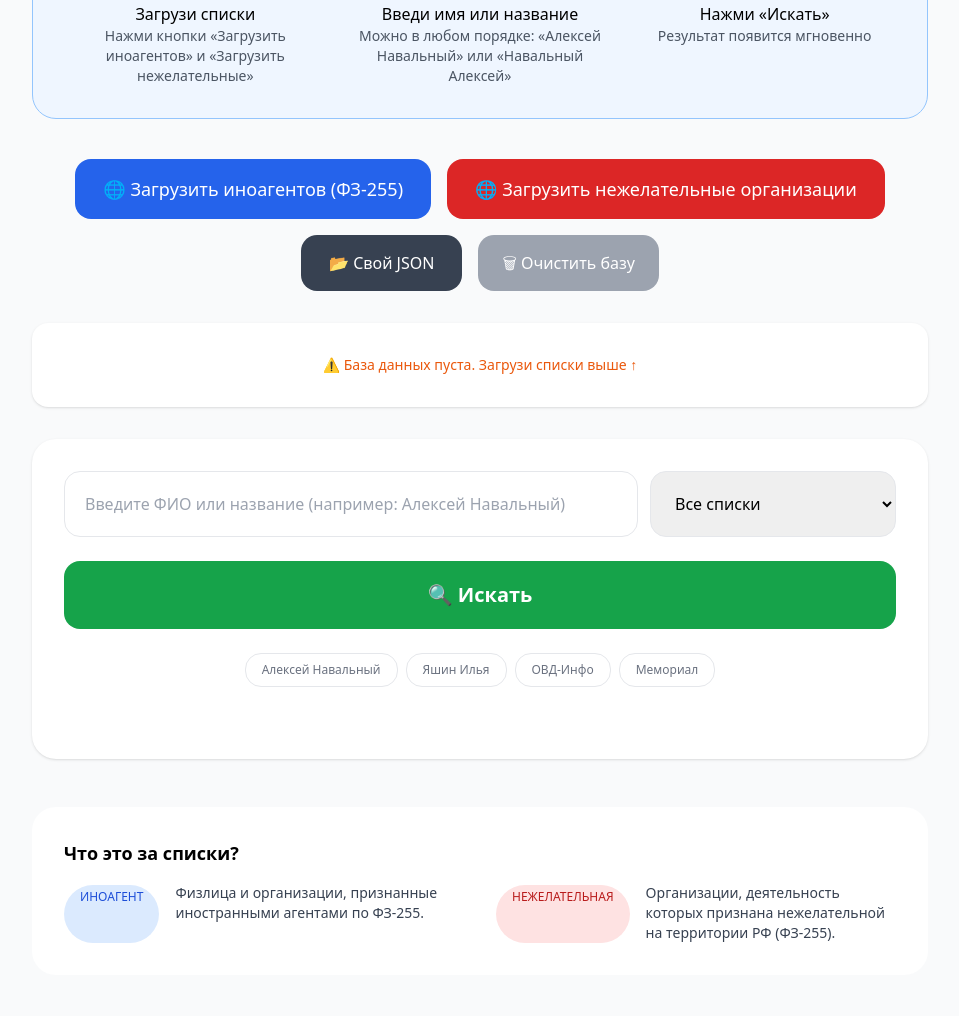
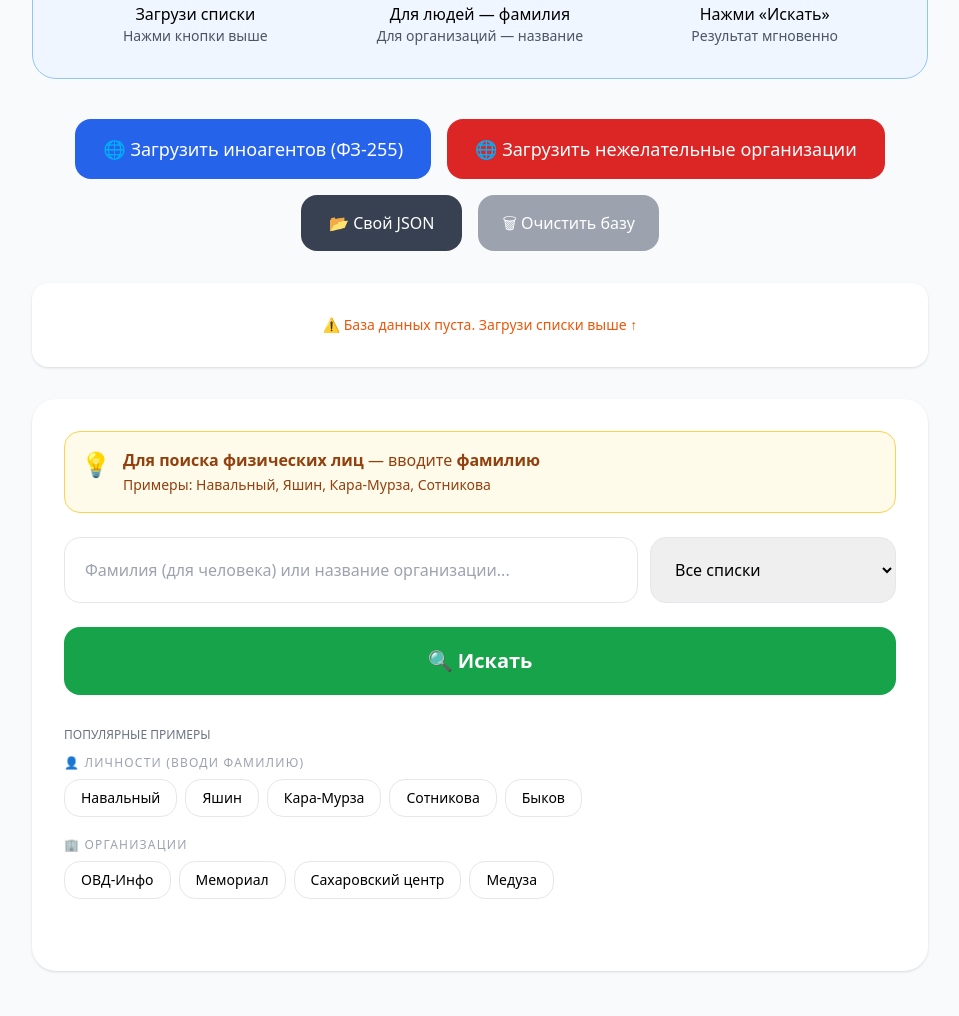
Before and after one commit to evgeniynesin84-bot/inoagent-checker, a plain HTML site: page index.html in a window 1280 px wide. Shown: the part 271-1287 px from the top of the page, without its empty margins (160-1119 px from the left). Drawn offline with nearby package versions, Linux system fonts and the light colour scheme.

Commit message:
Add files via upload

```diff
--- a/index.html
+++ b/index.html
@@ -12,23 +12,24 @@
     <h1 class="text-4xl font-bold text-center mb-1">Чекер списков РФ</h1>
     <p class="text-center text-gray-600 mb-8">Быстрый поиск по иноагентам и нежелательным организациям</p>
 
+    <!-- Onboarding -->
     <div id="onboarding" class="bg-blue-50 border border-blue-300 rounded-3xl p-8 mb-10">
       <h2 class="text-2xl font-semibold text-center mb-6">Как пользоваться?</h2>
       <div class="grid md:grid-cols-3 gap-6 text-center">
         <div>
           <div class="text-5xl mb-3">1️⃣</div>
           <p class="font-medium">Загрузи списки</p>
-          <p class="text-sm text-gray-600">Нажми кнопки «Загрузить иноагентов» и «Загрузить нежелательные»</p>
+          <p class="text-sm text-gray-600">Нажми кнопки выше</p>
         </div>
         <div>
           <div class="text-5xl mb-3">2️⃣</div>
-          <p class="font-medium">Введи имя или название</p>
-          <p class="text-sm text-gray-600">Можно в любом порядке: «Алексей Навальный» или «Навальный Алексей»</p>
+          <p class="font-medium">Для людей — фамилия</p>
+          <p class="text-sm text-gray-600">Для организаций — название</p>
         </div>
         <div>
           <div class="text-5xl mb-3">3️⃣</div>
           <p class="font-medium">Нажми «Искать»</p>
-          <p class="text-sm text-gray-600">Результат появится мгновенно</p>
+          <p class="text-sm text-gray-600">Результат мгновенно</p>
         </div>
       </div>
     </div>
@@ -59,10 +60,20 @@
 
     <!-- Поиск -->
     <div class="bg-white rounded-3xl shadow p-8">
+
+      <!-- Подсказка для поиска личностей -->
+      <div class="mb-6 bg-amber-50 border border-amber-300 rounded-2xl p-4 text-amber-800 flex items-start gap-3">
+        <span class="text-2xl">💡</span>
+        <div>
+          <strong>Для поиска физических лиц</strong> — вводите <strong>фамилию</strong><br>
+          <span class="text-sm">Примеры: Навальный, Яшин, Кара-Мурза, Сотникова</span>
+        </div>
+      </div>
+
       <div class="flex gap-3 mb-6">
         <input id="searchInput" type="text"
                class="flex-1 p-5 rounded-2xl border focus:border-blue-500 text-base"
-               placeholder="Введите ФИО или название (например: Алексей Навальный)">
+               placeholder="Фамилия (для человека) или название организации...">
 
         <select id="typeFilter" class="p-5 rounded-2xl border">
           <option value="">Все списки</option>
@@ -76,12 +87,36 @@
         🔍 Искать
       </button>
 
-      <!-- Примеры -->
-      <div class="mt-6 text-xs text-gray-500 flex flex-wrap gap-2 justify-center">
-        <span onclick="quickSearch('Алексей Навальный')" class="cursor-pointer hover:bg-gray-100 px-4 py-2 rounded-2xl border">Алексей Навальный</span>
-        <span onclick="quickSearch('Яшин Илья')" class="cursor-pointer hover:bg-gray-100 px-4 py-2 rounded-2xl border">Яшин Илья</span>
-        <span onclick="quickSearch('ОВД-Инфо')" class="cursor-pointer hover:bg-gray-100 px-4 py-2 rounded-2xl border">ОВД-Инфо</span>
-        <span onclick="quickSearch('Мемориал')" class="cursor-pointer hover:bg-gray-100 px-4 py-2 rounded-2xl border">Мемориал</span>
+      <!-- Быстрые примеры — разделены -->
+      <div class="mt-8">
+        <p class="text-xs font-medium text-gray-500 mb-3">ПОПУЛЯРНЫЕ ПРИМЕРЫ</p>
+
+        <!-- Личности -->
+        <div class="mb-5">
+          <p class="text-xs uppercase tracking-widest text-gray-400 mb-2 flex items-center gap-2">
+            👤 Личности (вводи фамилию)
+          </p>
+          <div class="flex flex-wrap gap-2">
+            <span onclick="quickSearch('Навальный')" class="cursor-pointer hover:bg-gray-100 px-4 py-2 rounded-2xl border text-sm">Навальный</span>
+            <span onclick="quickSearch('Яшин')" class="cursor-pointer hover:bg-gray-100 px-4 py-2 rounded-2xl border text-sm">Яшин</span>
+            <span onclick="quickSearch('Кара-Мурза')" class="cursor-pointer hover:bg-gray-100 px-4 py-2 rounded-2xl border text-sm">Кара-Мурза</span>
+            <span onclick="quickSearch('Сотникова')" class="cursor-pointer hover:bg-gray-100 px-4 py-2 rounded-2xl border text-sm">Сотникова</span>
+            <span onclick="quickSearch('Быков')" class="cursor-pointer hover:bg-gray-100 px-4 py-2 rounded-2xl border text-sm">Быков</span>
+          </div>
+        </div>
+
+        <!-- Организации -->
+        <div>
+          <p class="text-xs uppercase tracking-widest text-gray-400 mb-2 flex items-center gap-2">
+            🏢 Организации
+          </p>
+          <div class="flex flex-wrap gap-2">
+            <span onclick="quickSearch('ОВД-Инфо')" class="cursor-pointer hover:bg-gray-100 px-4 py-2 rounded-2xl border text-sm">ОВД-Инфо</span>
+            <span onclick="quickSearch('Мемориал')" class="cursor-pointer hover:bg-gray-100 px-4 py-2 rounded-2xl border text-sm">Мемориал</span>
+            <span onclick="quickSearch('Сахаровский центр')" class="cursor-pointer hover:bg-gray-100 px-4 py-2 rounded-2xl border text-sm">Сахаровский центр</span>
+            <span onclick="quickSearch('Медуза')" class="cursor-pointer hover:bg-gray-100 px-4 py-2 rounded-2xl border text-sm">Медуза</span>
+          </div>
+        </div>
       </div>
 
       <div id="searchResults" class="mt-10"></div>
@@ -93,11 +128,11 @@
       <div class="grid md:grid-cols-2 gap-8">
         <div class="flex gap-4">
           <span class="bg-blue-100 text-blue-700 px-4 py-1 rounded-full text-xs font-medium whitespace-nowrap mt-0.5">ИНОАГЕНТ</span>
-          <p class="text-gray-700">Физлица и организации, признанные иностранными агентами по ФЗ-255.</p>
+          <p class="text-gray-700">Физические лица и организации, признанные иностранными агентами.</p>
         </div>
         <div class="flex gap-4">
           <span class="bg-red-100 text-red-700 px-4 py-1 rounded-full text-xs font-medium whitespace-nowrap mt-0.5">НЕЖЕЛАТЕЛЬНАЯ</span>
-          <p class="text-gray-700">Организации, деятельность которых признана нежелательной на территории РФ (ФЗ-255).</p>
+          <p class="text-gray-700">Организации, деятельность которых признана нежелательной на территории РФ.</p>
         </div>
       </div>
     </div>
@@ -108,23 +143,6 @@
 
     function normalize(str) {
       return str.toLowerCase().replace(/\s+/g, ' ').trim();
-    }
-
-    // НОВАЯ УЛУЧШЕННАЯ ФУНКЦИЯ ПОИСКА
-    function matchesSearch(query, name) {
-      const qNorm = normalize(query);
-      const nNorm = normalize(name);
-
-      if (!qNorm) return false;
-      if (nNorm.includes(qNorm)) return true; // точное совпадение подстроки
-
-      const qWords = qNorm.split(' ').filter(Boolean);
-      const nWords = nNorm.split(' ').filter(Boolean);
-
-      // Каждое слово из запроса должно быть в имени (в любом порядке)
-      return qWords.every(qw =>
-        nWords.some(nw => nw.includes(qw) || qw.includes(nw))
-      );
     }
 
     function loadDB() {
@@ -232,17 +250,17 @@
     }
 
     function searchName() {
-      const query = document.getElementById('searchInput').value.trim();
+      const query = normalize(document.getElementById('searchInput').value);
       const filter = document.getElementById('typeFilter').value;
-      if (!query) return alert('Введите имя или название');
+      if (!query) return alert('Введите фамилию или название');
 
       const results = DB.filter(item =>
-        matchesSearch(query, item.name) && (!filter || item.type === filter)
+        normalize(item.name).includes(query) && (!filter || item.type === filter)
       );
 
       const div = document.getElementById('searchResults');
       if (!results.length) {
-        div.innerHTML = `<p class="text-center text-gray-500 py-12 text-xl">Ничего не найдено по запросу «${query}»</p>`;
+        div.innerHTML = `<p class="text-center text-gray-500 py-12 text-xl">Ничего не найдено по запросу «${query}»<br><span class="text-sm">Попробуйте ввести только фамилию для физлиц</span></p>`;
         return;
       }
 
```
